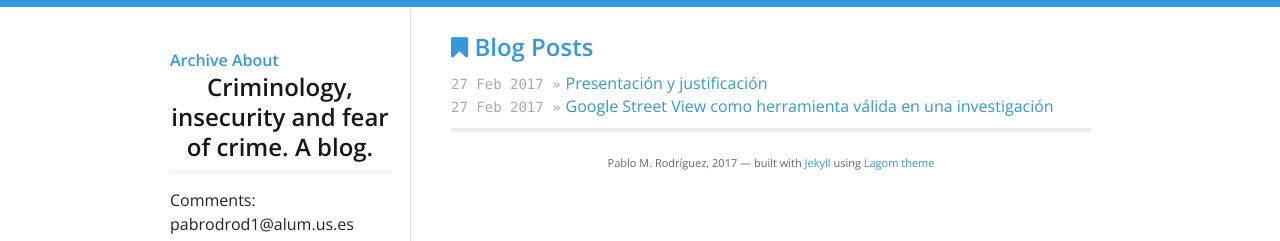
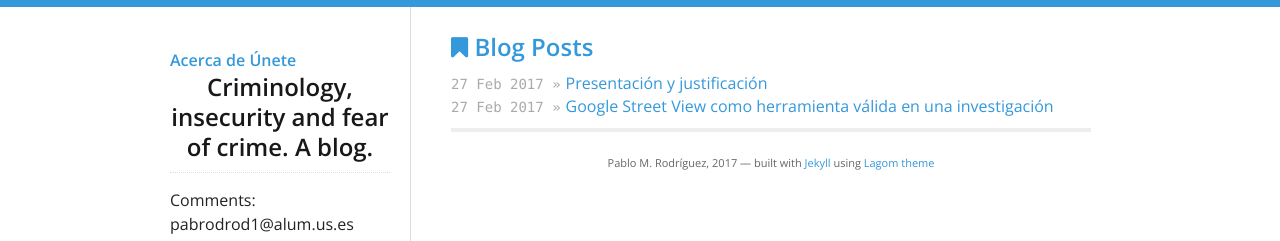
Before and after one commit to fearofcrime/fearofcrime.github.io, a Jekyll site: the page built from index.html, in a window 1280 px wide. Shown: the top 241 px of the page. Built offline with Jekyll 4.4.1, drawn with Linux system fonts in a browser that asks for light colours; nearby versions of some CDN libraries.

Commit message:
Update default.html

```diff
--- a/_layouts/default.html
+++ b/_layouts/default.html
@@ -24,8 +24,8 @@
     <div class="four columns sidebar">
       <nav>
         <ul>
-      <a href="/archives">Archive</a>
-          <a href="/about">About</a>
+      <a href="/acercade">Acerca de</a>
+          <a href="/únete">Únete</a>
       {% include sidebar.html %}
           </ul>
       </nav>
```
